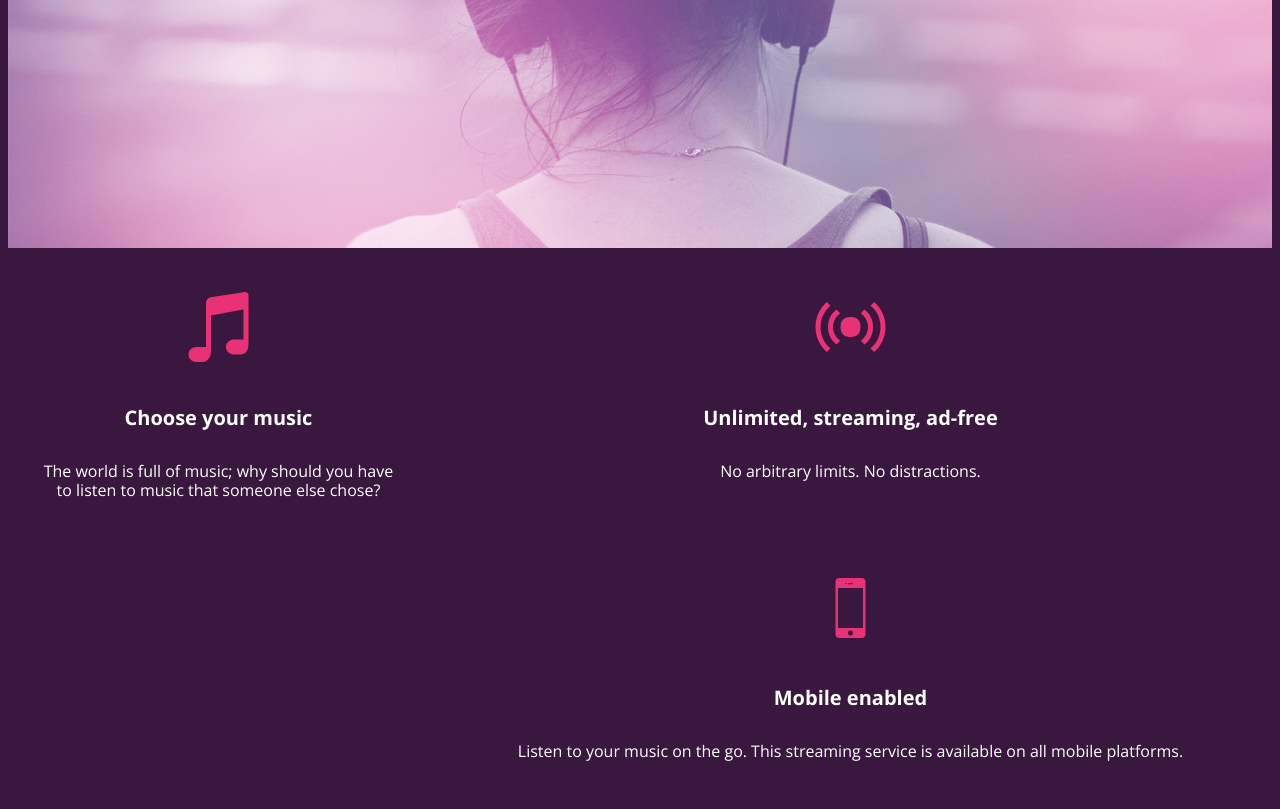
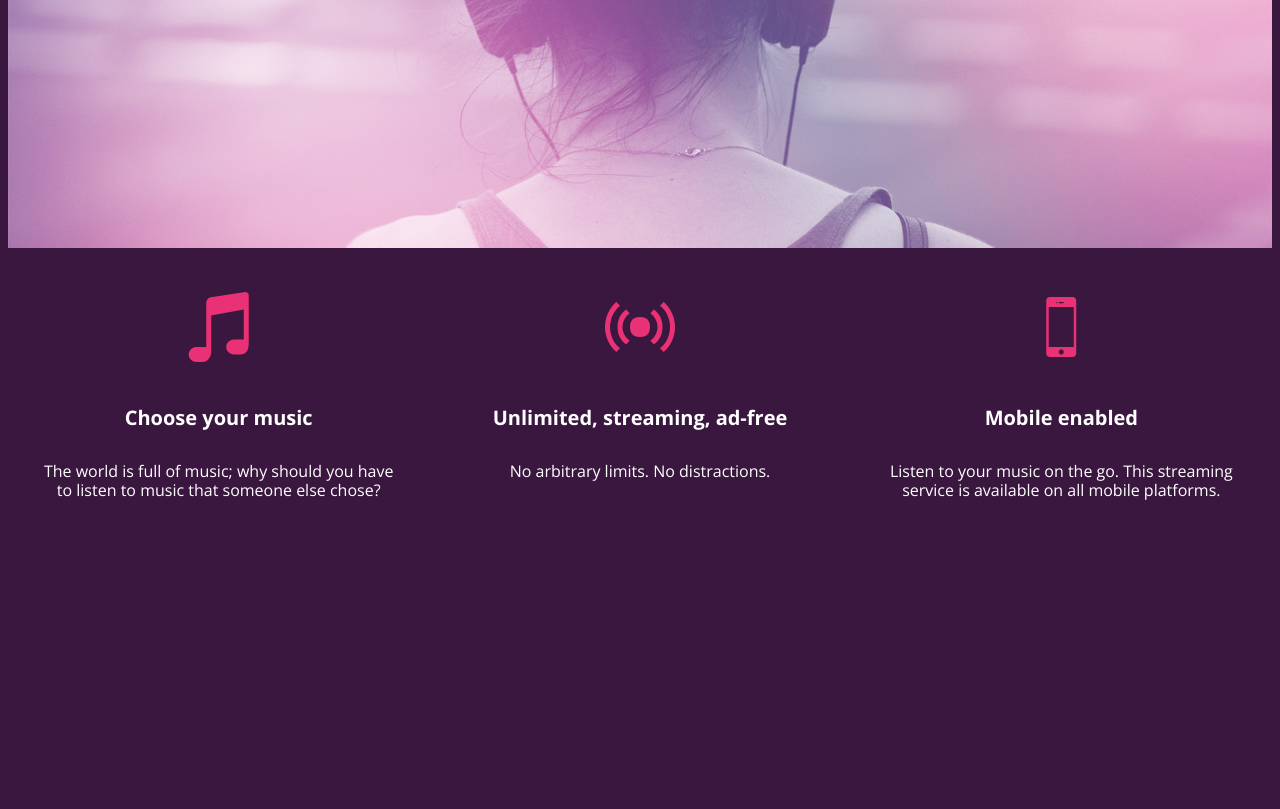
Before and after one commit to JodiN3/Bloc-Jams, a plain HTML site: page index.html in a window 1280 px wide. Shown: the part 454-1263 px from the top of the page. After the commit the page ends 1001 px from the top, so only its background shows below. Drawn offline with nearby package versions, Linux system fonts and the light colour scheme.

Commit message:
Final ckpt 6

```diff
--- a/index.html
+++ b/index.html
@@ -21,28 +21,19 @@
         <h1 class="hero-title">Turn the music up!</h1>
     </section>
 
-    <section> <!-- selling points -->
-      <div>
-        <!-- <h5>Choose your music</h5>
-        <p>The world is full of music; why should you have to listen to music that someone else chose?</p> -->
-      <section class="selling-points"> <!-- selling points -->
+    <section class="selling-points"> <!-- selling points -->
         <div class="point">
           <span class="ion-music-note"></span>
           <h5 class="point-title">Choose your music</h5>
           <p class="point-description">The world is full of music; why should you have to listen to music that someone else chose?</p>
         </div>
-        <div>
-          <!-- <h5>Unlimited, streaming, ad-free</h5>
-          <p>No arbitrary limits. No distractions.</p> -->
+
           <div class="point">
             <span class="ion-radio-waves"></span>
             <h5 class="point-title">Unlimited, streaming, ad-free</h5>
             <p class="point-description">No arbitrary limits. No distractions.</p>
         </div>
-        <div>
-          <!-- <h5>Mobile enabled</h5>
-          <p>Listen to your music on the go. This streaming service is available on all mobile platforms.</p> -->
-          <div class="point">
+        <div class="point">
             <span class="ion-iphone"></span>
             <h5 class="point-title">Mobile enabled</h5>
             <p class="point-description">Listen to your music on the go. This streaming service is available on all mobile platforms.</p>
```
